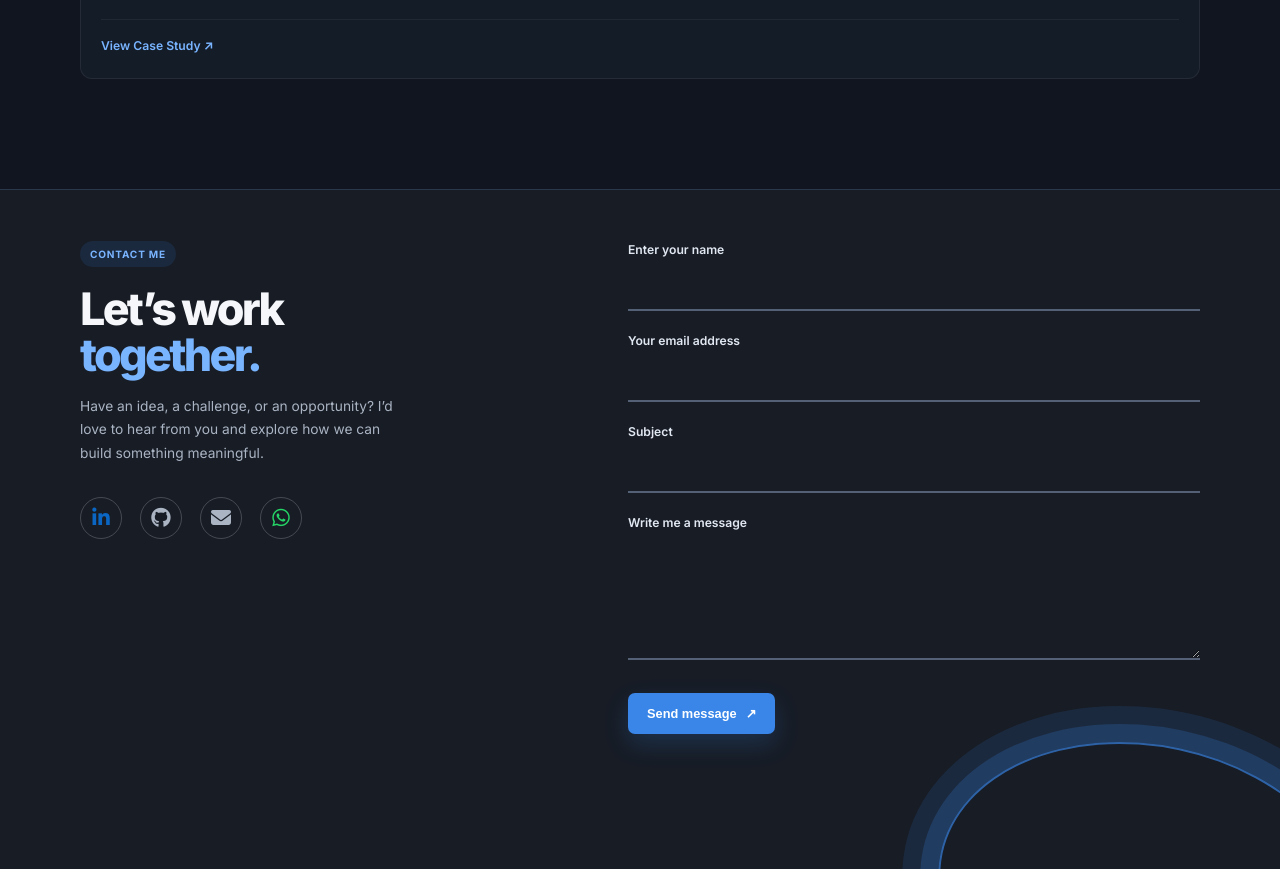
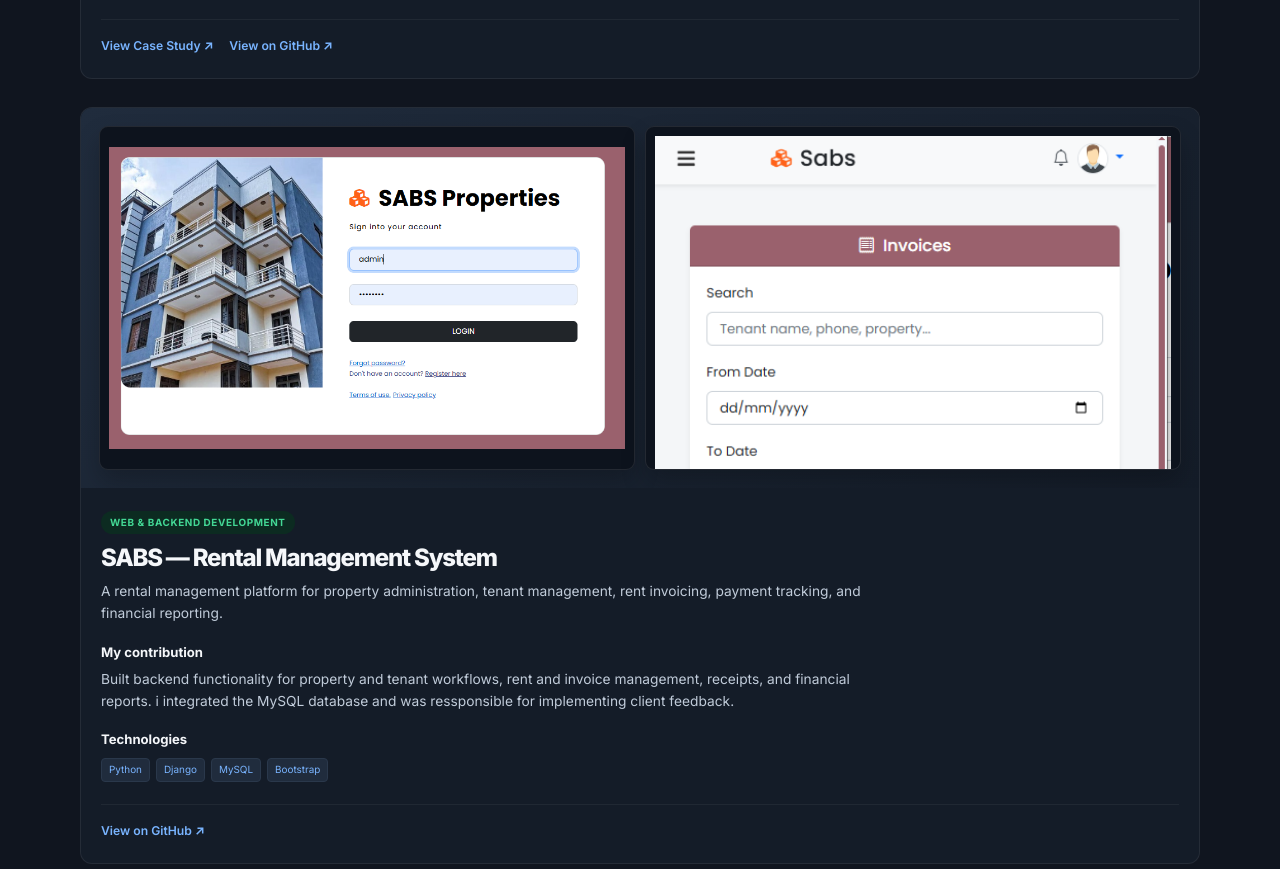
Before and after one commit to Em-Asiimwe/Emma-portfolio, a plain HTML site: page index.html in a window 1280 px wide. Shown: the part 4423-5292 px from the top of the page. Drawn offline with Linux system fonts and the light colour scheme.

Commit message:
included the Sabs project

```diff
--- a/index.html
+++ b/index.html
@@ -67,7 +67,7 @@
         <div class="about-stats">
           <div><strong>Makerere University, Kampala</strong><span>BSc Computer Science</span></div>
           <div><strong>2026</strong><span>National Science Week Exhibitor</span></div>
-          <div><strong class="project-count" data-count="4" data-suffix="+">0+</strong><span>Project areas</span></div>
+          <div><strong class="project-count" data-count="5" data-suffix="+">0+</strong><span>Project areas</span></div>
         </div>
       </div>
     </section>
@@ -109,7 +109,7 @@
             <p>Developed mobile application features, structured medication workflows,Firebase-backed functionality and integrated Google Maps for a practical healthcare solution.</p>
             <h4>Technologies</h4>
             <div class="project-tech"><span>Flutter</span><span>Dart</span><span>Firebase</span><span>Location services</span></div>
-            <div class="project-links"><a href="https://joelkabanda.github.io/Quicmed-website/" target="_blank" rel="noopener">View Case Study ↗</a></div>
+            <div class="project-links"><a href="https://joelkabanda.github.io/Quicmed-website/" target="_blank" rel="noopener">View Case Study ↗</a><a href="https://github.com/joelkabanda/QuickMed" target="_blank" rel="noopener">View on GitHub ↗</a></div>
           </div>
         </article>
         <div class="secondary-projects">
@@ -123,7 +123,7 @@
               <p>Designed mobile communication workflows, explored acoustic authentication concepts, and connected the research experience to a centralized monitoring dashboard.</p>
               <h4>Technologies</h4>
               <div class="project-tech"><span>Flutter</span><span>Blockchain</span><span>APIs</span><span>Acoustic authentication</span></div>
-              <div class="project-links"><a href="https://militarydashboaord.vercel.app/" target="_blank" rel="noopener">View Case Study ↗</a></div>
+              <div class="project-links"><a href="https://militarydashboaord.vercel.app/" target="_blank" rel="noopener">View Case Study ↗</a><a href="https://github.com/Ssalijoshua/Militarycommandcontroldashboard" target="_blank" rel="noopener">View on GitHub ↗</a></div>
             </div>
           </article>
           <article class="featured-project project-case-study" data-category="web">
@@ -136,7 +136,23 @@
               <p>Structured the platform experience into clear review workflows and designed an interface that makes agreement and payment information easy to scan.</p>
               <h4>Technologies</h4>
               <div class="project-tech"><span>Figma</span><span>UI/UX</span><span>Dashboard design</span></div>
-              <div class="project-links"><a href="https://relay-manual-46163299.figma.site" target="_blank" rel="noopener">View Case Study ↗</a></div>
+              <div class="project-links"><a href="https://relay-manual-46163299.figma.site" target="_blank" rel="noopener">View Case Study ↗</a><a href="https://github.com/androbuz/Swahara-v2" target="_blank" rel="noopener">View on GitHub ↗</a></div>
+            </div>
+          </article>
+          <article class="featured-project project-case-study" data-category="web">
+            <div class="featured-images">
+              <span class="screenshot-frame"><img src="assets/images/projects/sabs-login.png" alt="SABS Properties login screen"></span>
+              <span class="screenshot-frame"><img src="assets/images/projects/sabs-invoices.png" alt="SABS rental invoices dashboard"></span>
+            </div>
+            <div class="featured-content">
+              <span class="project-category">Web &amp; Backend Development</span>
+              <h3>SABS — Rental Management System</h3>
+              <p>A rental management platform for property administration, tenant management, rent invoicing, payment tracking, and financial reporting.</p>
+              <h4>My contribution</h4>
+              <p>Built backend functionality for property and tenant workflows, rent and invoice management, receipts, and financial reports. i integrated the MySQL database and was ressponsible for implementing client feedback.</p>
+              <h4>Technologies</h4>
+              <div class="project-tech"><span>Python</span><span>Django</span><span>MySQL</span><span>Bootstrap</span></div>
+              <div class="project-links"><a href="https://github.com/Biiteek-Glode-Ltd/sabs_rent_mgt_system" target="_blank" rel="noopener">View on GitHub ↗</a></div>
             </div>
           </article>
         </div>
```
Also changed, not shown: assets/images/projects/sabs-invoices.png (added), assets/images/projects/sabs-login.png (added), 2 other files.
